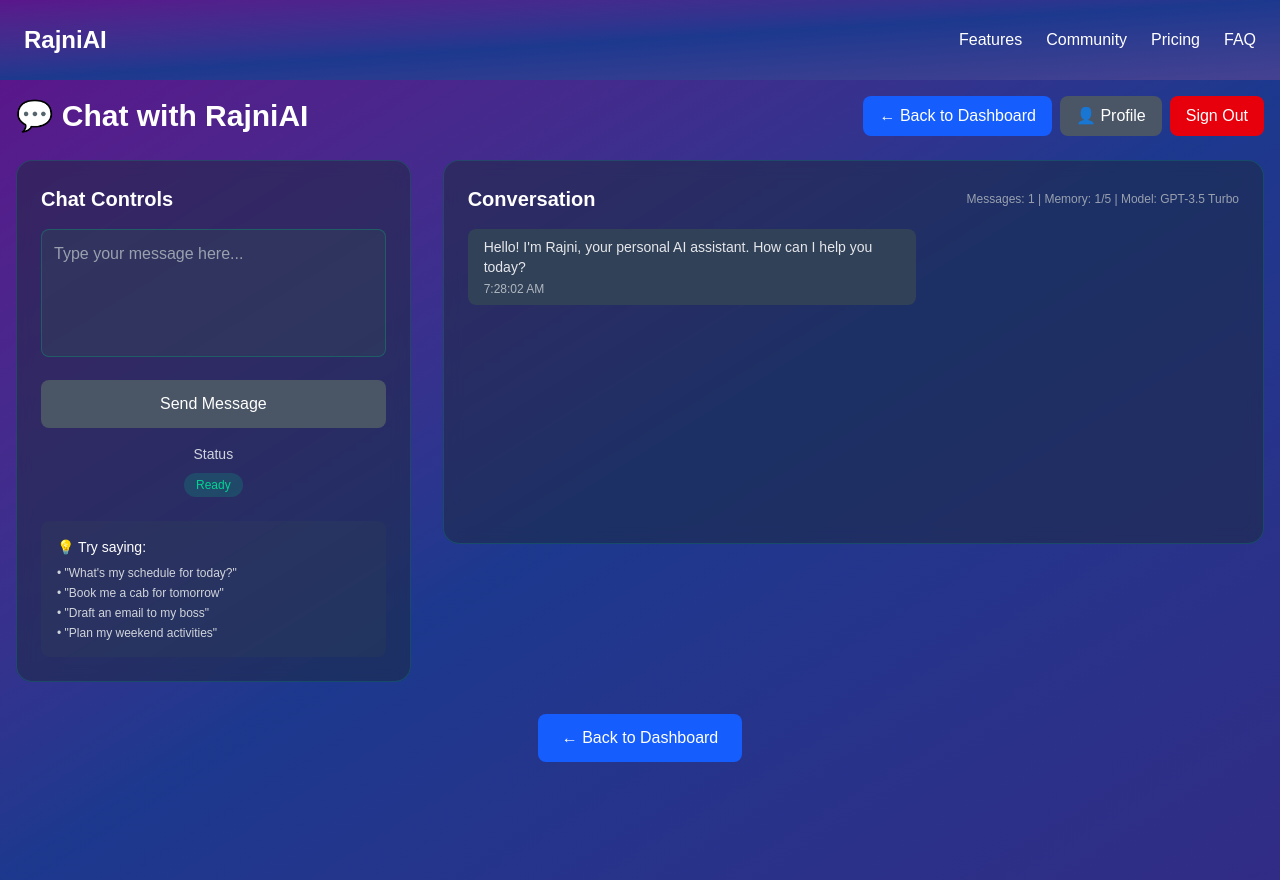
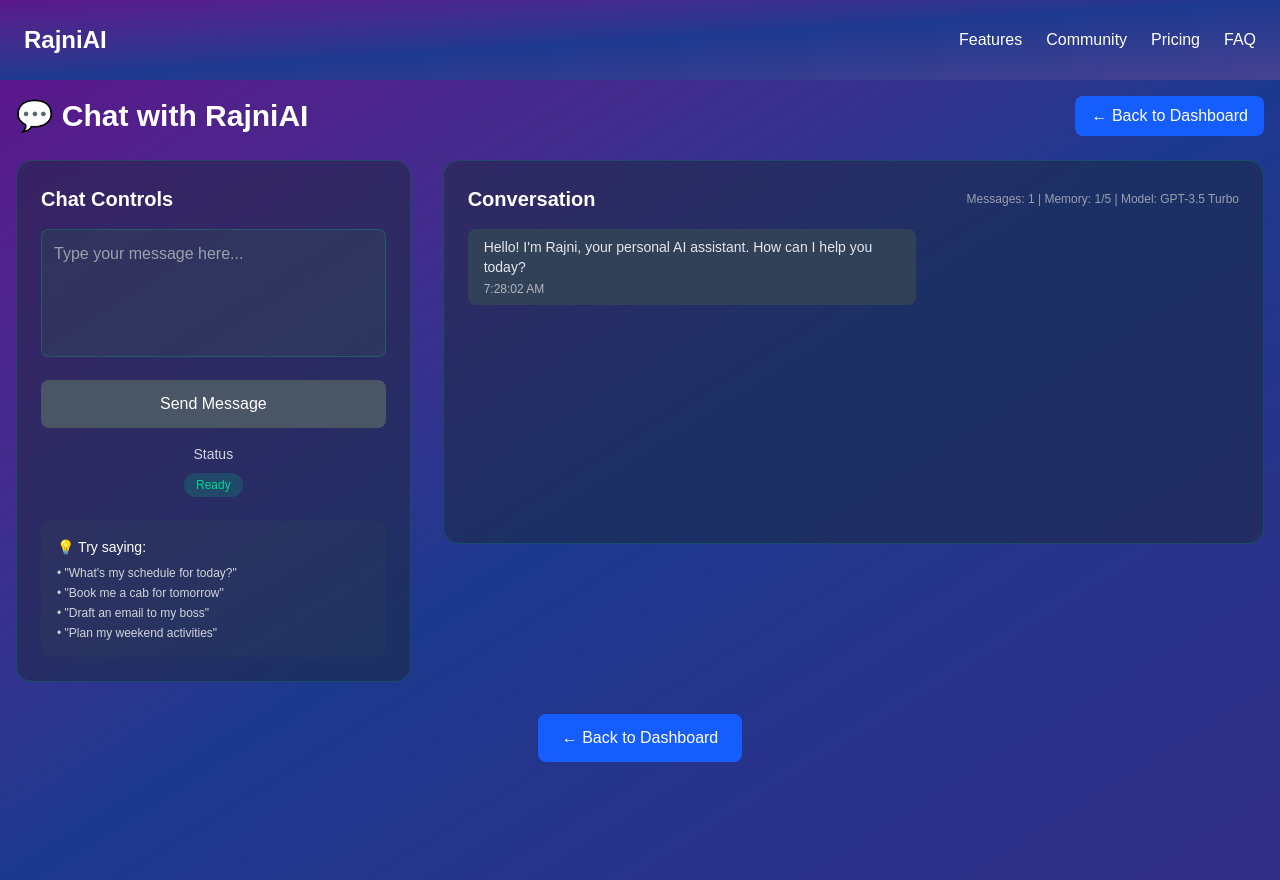
Before and after one commit to jyothsna2804/rajni-ai, a Next.js app: page /voice-chat in a window 1280 px wide. Built offline with nearby package versions, Linux system fonts and the light colour scheme.

Commit message:
fix(ui): remove duplicate Profile/Sign Out buttons, hide auth actions on sign-in/up pages, drop redundant Start Voice Chat button

```diff
--- a/src/app/dashboard/page.tsx
+++ b/src/app/dashboard/page.tsx
@@ -96,15 +96,7 @@ export default function Dashboard() {
             </div>
           )}
 
-          <div className="mt-6">
-            <button
-              onClick={() => window.location.href = '/voice-chat'}
-              className="px-6 py-3 bg-emerald-600 text-white rounded-lg hover:bg-emerald-700 transition-colors flex items-center gap-2"
-            >
-              <span>🎤</span>
-              <span>Start Voice Chat</span>
-            </button>
-          </div>
+          {/* Removed redundant Start Voice Chat button – quick actions below already provide this */}
         </div>
 
         {/* Preferences Summary (moved up) */}
--- a/src/app/voice-chat/page.tsx
+++ b/src/app/voice-chat/page.tsx
@@ -164,18 +164,7 @@ export default function VoiceChat() {
           >
             ← Back to Dashboard
           </button>
-          <button
-            onClick={() => window.location.href = '/profile'}
-            className="px-4 py-2 bg-gray-600 text-white rounded-lg hover:bg-gray-700 transition-colors"
-          >
-            👤 Profile
-          </button>
-          <button
-            onClick={handleSignOut}
-            className="px-4 py-2 bg-red-600 text-white rounded-lg hover:bg-red-700 transition-colors"
-          >
-            Sign Out
-          </button>
+          {/* Profile & Sign-out handled by global Navbar – removed duplicates */}
         </div>
       </div>
 
--- a/src/components/Navbar.tsx
+++ b/src/components/Navbar.tsx
@@ -1,9 +1,11 @@
 'use client';
 
 import { useState, useEffect } from 'react';
+import { usePathname } from 'next/navigation';
 
 export default function Navbar() {
   const [user, setUser] = useState<any>(null);
+  const pathname = usePathname();
 
   useEffect(() => {
     // Check if user data exists in localStorage
@@ -59,8 +61,8 @@ export default function Navbar() {
           FAQ
         </button>
 
-        {/* Authenticated actions */}
-        {user && (
+        {/* Authenticated actions – hide on auth pages */}
+        {user && !['/signin', '/signup', '/forgot-password'].includes(pathname) && (
           <>
             <button
               onClick={() => (window.location.href = '/profile')}
```
